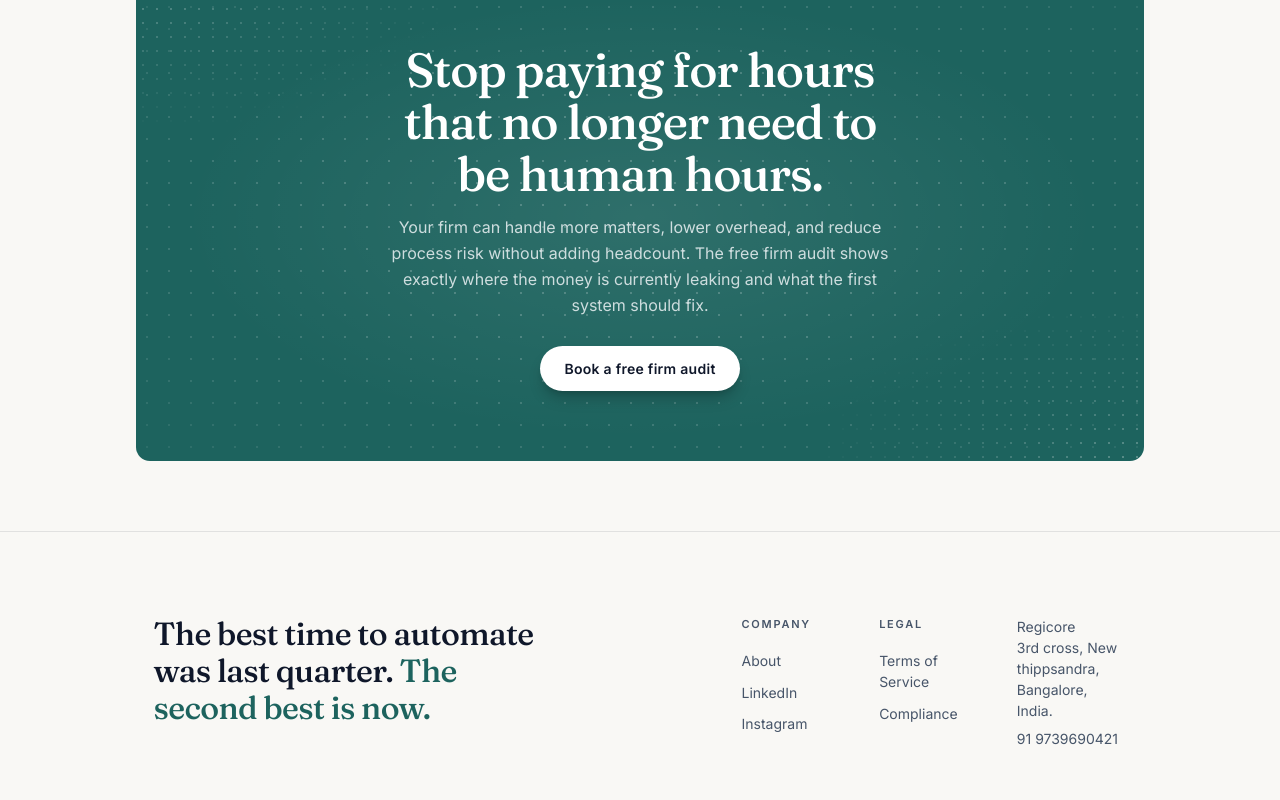
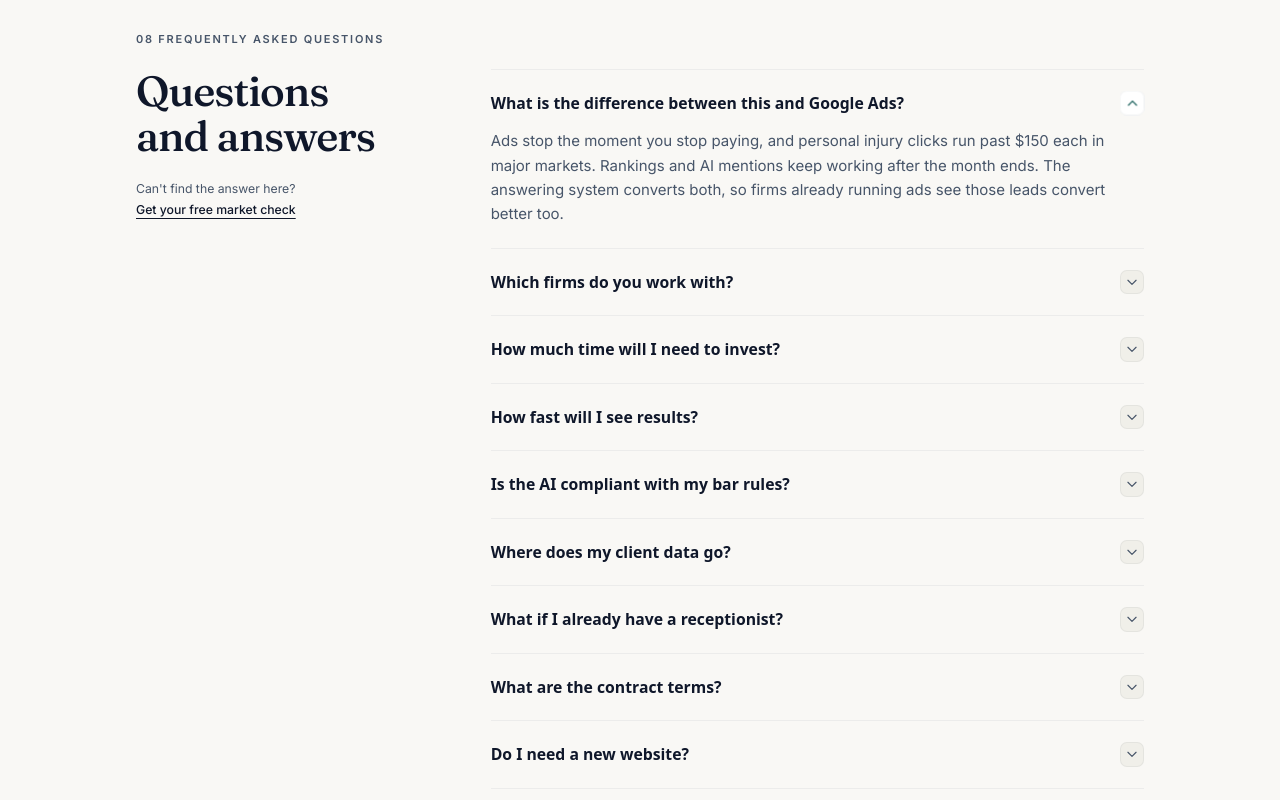
Before and after one commit to spectredad/Regicore, a Next.js app: page / in a window 1280 px wide. Shown: the part 6940-7740 px from the top of the page. Built offline with nearby package versions, Linux system fonts and the light colour scheme.

Commit message:
Add Section 8 Frequently Asked Questions matching reference accordion layout

```diff
--- a/app/page.tsx
+++ b/app/page.tsx
@@ -6,6 +6,7 @@ import HowItWorks from "@/components/HowItWorks";
 import IntakeSystem from "@/components/IntakeSystem";
 import Pricing from "@/components/Pricing";
 import ROICalculator from "@/components/ROICalculator";
+import FAQ from "@/components/FAQ";
 import CTABanner from "@/components/CTABanner";
 import Footer from "@/components/Footer";
 
@@ -20,6 +21,7 @@ export default function Home() {
       <IntakeSystem />
       <Pricing />
       <ROICalculator />
+      <FAQ />
       <CTABanner />
       <Footer />
     </main>
--- a/components/FAQ.tsx
+++ b/components/FAQ.tsx
@@ -1,15 +1,63 @@
 "use client";
+
 import { useEffect, useRef, useState } from "react";
-import { faqs } from "@/lib/content";
+
+interface FAQItem {
+  q: string;
+  a: string;
+}
+
+const faqList: FAQItem[] = [
+  {
+    q: "What is the difference between this and Google Ads?",
+    a: "Ads stop the moment you stop paying, and personal injury clicks run past $150 each in major markets. Rankings and AI mentions keep working after the month ends. The answering system converts both, so firms already running ads see those leads convert better too.",
+  },
+  {
+    q: "Which firms do you work with?",
+    a: "Small to mid sized firms that serve a city or metro area. Family, estate planning, immigration, bankruptcy, criminal defense, and personal injury. One firm per practice area in each city, so we cannot take you and your competitor.",
+  },
+  {
+    q: "How much time will I need to invest?",
+    a: "One onboarding call in week one, then a few minutes to approve content before it publishes. We take access, build the system, and run it. Nothing goes out under your name without your approval.",
+  },
+  {
+    q: "How fast will I see results?",
+    a: "Two timelines. The answering system starts booking consultations within days of going live. Map rankings move over 60 to 90 days, and AI mentions follow over 60 to 120. Your first report shows calls answered and consultations booked while the ranking work builds.",
+  },
+  {
+    q: "Is the AI compliant with my bar rules?",
+    a: "The assistant identifies itself as automated on every call, and the script forbids legal advice, fee quotes, and predictions about outcomes. You approve every script and every published word. You receive an AI use policy and client disclosure templates written against your bar's advertising and confidentiality rules.",
+  },
+  {
+    q: "Where does my client data go?",
+    a: "Deployments are private. Call recordings and transcripts stay in your environment, on infrastructure held to healthcare grade security standards, and nothing feeds public model training. You can listen to any call, any time.",
+  },
+  {
+    q: "What if I already have a receptionist?",
+    a: "The system covers overflow, lunch hours, evenings, and weekends. Your receptionist keeps the calls they can take, and the system catches the rest. More than a third of calls to law firms go unanswered during hours firms consider covered.",
+  },
+  {
+    q: "What are the contract terms?",
+    a: "From $3,500 a month with no setup fee. Thirty day opt out on your first term, and you keep everything we built if you leave. Every call answered in under 60 seconds or that month is free. You own the website, the content, the reviews, and the data.",
+  },
+  {
+    q: "Do I need a new website?",
+    a: "Only if yours blocks results, and the market check tells us either way. A conversion upgrade is included in your first month. If a full rebuild is needed, the fee is waived on a twelve month term.",
+  },
+  {
+    q: "How do we get started?",
+    a: "Apply with your firm name, practice area, and city. We check whether your market is open and send your market check within 24 hours: your ranking coverage, what AI says about your practice area, and how your calls are handled after hours.",
+  },
+];
 
 export default function FAQ() {
   const sectionRef = useRef<HTMLElement>(null);
-  const [openIndex, setOpenIndex] = useState<number | null>(null);
+  const [openIndex, setOpenIndex] = useState<number | null>(0); // First item open by default like screenshot
 
   useEffect(() => {
     const observer = new IntersectionObserver(
       (entries) => entries.forEach((e) => e.isIntersecting && e.target.classList.add("in")),
-      { threshold: 0.1 }
+      { threshold: 0.08 }
     );
     sectionRef.current?.querySelectorAll(".reveal").forEach((el) => observer.observe(el));
     return () => observer.disconnect();
@@ -20,66 +68,86 @@ export default function FAQ() {
   };
 
   return (
-    <section id="faq" className="py-16 md:py-24 px-5 border-t border-line" ref={sectionRef}>
-      <div className="max-w-6xl mx-auto">
-        {/* Section header */}
-        <div className="reveal flex items-baseline gap-4 border-b border-line pb-4 mb-12 md:mb-16">
-          <span className="index-num text-[15px]">07</span>
-          <p className="section-label">Questions</p>
+    <section id="faq" className="bg-paper px-5 py-20 sm:py-28 lg:py-36 text-ink border-t border-line-low" ref={sectionRef}>
+      <div className="mx-auto max-w-6xl">
+
+        {/* Section Eyebrow */}
+        <div className="reveal mb-6">
+          <p className="section-label text-ink/55">08 FREQUENTLY ASKED QUESTIONS</p>
         </div>
 
-        <div className="grid lg:grid-cols-[1fr_1.6fr] gap-12 items-start">
-          <div className="reveal">
-            <h2 className="font-display text-[28px] sm:text-[40px] font-medium leading-[1.05] tracking-[-0.02em] text-ink text-balance">
-              Asked before every engagement. Straight answers.
+        {/* 2-Column Layout matching reference screenshot */}
+        <div className="grid grid-cols-1 lg:grid-cols-12 gap-10 lg:gap-16 items-start">
+
+          {/* Left Column (Sticky Title & Support link) */}
+          <div className="lg:col-span-4 reveal lg:sticky lg:top-24">
+            <h2 className="font-display text-4xl sm:text-5xl font-medium tracking-tight text-ink leading-[1.08] mb-6">
+              Questions <br className="hidden sm:block" />
+              and answers
             </h2>
+            <div className="text-sm text-muted">
+              <p className="mb-1">Can't find the answer here?</p>
+              <a
+                href="https://regicore.com/start"
+                className="font-medium text-ink underline underline-offset-4 hover:text-teal transition-colors"
+              >
+                Get your free market check
+              </a>
+            </div>
           </div>
 
-          <div className="reveal border-t border-line">
-            {faqs.map((f, i) => (
-              <div key={f.q} className="border-b border-line group">
+          {/* Right Column (Accordion List) */}
+          <div className="lg:col-span-8 reveal border-t border-line-low divide-y divide-line-low">
+            {faqList.map((item, i) => {
+              const isOpen = openIndex === i;
+              return (
+                <div key={item.q} className="py-5 sm:py-6 transition-colors">
                   <button
+                    type="button"
                     onClick={() => toggle(i)}
-                  className="w-full flex items-baseline gap-5 py-6 text-left focus:outline-none focus-visible:ring-2 focus-visible:ring-teal"
-                  aria-expanded={openIndex === i}
+                    className="w-full flex items-center justify-between gap-4 text-left group focus:outline-none cursor-pointer"
+                    aria-expanded={isOpen}
                     aria-controls={`faq-answer-${i}`}
                   >
-                  <span
-                    className={`text-[12px] font-semibold shrink-0 transition-colors duration-300 ${
-                      openIndex === i ? "text-teal" : "text-muted/40"
+                    <span className="font-sans text-base sm:text-lg font-semibold text-ink group-hover:text-teal transition-colors duration-200 pr-2">
+                      {item.q}
+                    </span>
+                    <div
+                      className={`flex size-7 shrink-0 items-center justify-center rounded-lg border border-line-low bg-surface transition-transform duration-300 ${
+                        isOpen ? "rotate-180 bg-surface-elevated text-teal" : "text-muted"
                       }`}
-                    aria-hidden="true"
                     >
-                    {String(i + 1).padStart(2, "0")}
-                  </span>
-                  <span className="flex-1 font-display text-[19px] md:text-[21px] font-medium text-ink group-hover:text-teal transition-colors duration-300 text-pretty">
-                    {f.q}
-                  </span>
-                  <span
-                    className={`text-xl text-muted shrink-0 transition-transform duration-[400ms] ${
-                      openIndex === i ? "rotate-45 text-teal" : "rotate-0"
-                    }`}
-                    aria-hidden="true"
+                      <svg
+                        className="w-4 h-4"
+                        fill="none"
+                        viewBox="0 0 24 24"
+                        stroke="currentColor"
+                        strokeWidth={2}
                       >
-                    +
-                  </span>
+                        <path strokeLinecap="round" strokeLinejoin="round" d="M19 9l-7 7-7-7" />
+                      </svg>
+                    </div>
                   </button>
+
                   <div
                     id={`faq-answer-${i}`}
                     className={`grid transition-all duration-300 ease-in-out ${
-                    openIndex === i ? "grid-rows-[1fr] opacity-100 pb-6" : "grid-rows-[0fr] opacity-0"
+                      isOpen ? "grid-rows-[1fr] opacity-100 mt-4" : "grid-rows-[0fr] opacity-0 mt-0"
                     }`}
                   >
                     <div className="overflow-hidden">
-                    <p className="text-[15px] text-muted leading-relaxed pl-10 pr-10 max-w-xl">
-                      {f.a}
+                      <p className="text-sm sm:text-[15px] leading-relaxed text-muted font-body">
+                        {item.a}
                       </p>
                     </div>
                   </div>
                 </div>
-            ))}
+              );
+            })}
           </div>
+
         </div>
+
       </div>
     </section>
   );
```
Lines whose indentation alone changed are shown as unchanged.
